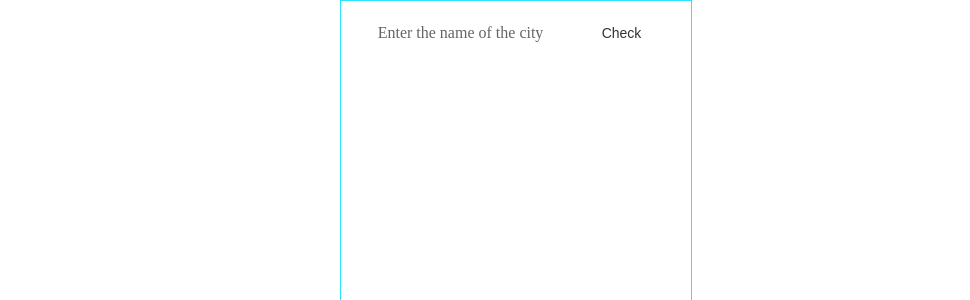
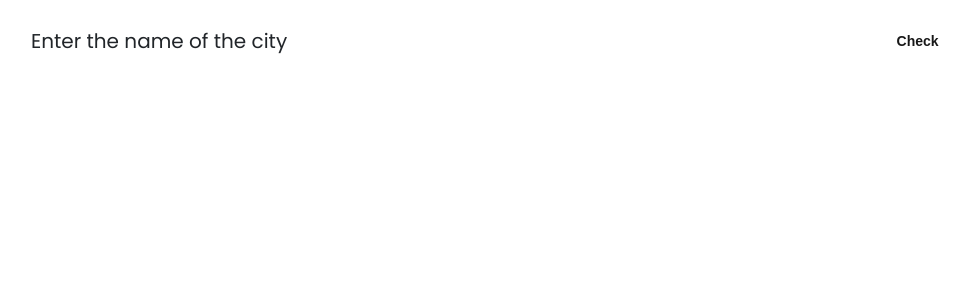
Before and after one commit to DevEvKa/GetWeatherApp, a React (Create React App) app: page / in a window 1280 px wide. Shown: the top 300 px of the page, without its empty margins (124-1094 px from the left). Built offline with nearby package versions, Linux system fonts and the light colour scheme.

Commit message:
style: add styles for different screen sizes

```diff
--- a/src/App/App.css
+++ b/src/App/App.css
@@ -1,19 +1,36 @@
+@import url('https://fonts.googleapis.com/css2?family=Poppins:wght@400;700&display=swap');
+
+*,
+*::before,
+*::after { box-sizing:border-box; }
+a { text-decoration:none; color:inherit; cursor:pointer; }
+button { background-color:transparent; color:inherit; border-width:0; padding:0; cursor:pointer; }
+figure{ margin:0; }
+ul, ol, dd { margin:0; padding:0; list-style:none; }
+h1, h2, h3, h4, h5, h6 { margin:0; font-size:inherit; font-weight:inherit; }
+p { margin:0; }
+cite { font-style:normal; }
+fieldset { border-width:0; padding:0; margin:0; }
+
 body {
-    all: unset;
-    box-sizing: border-box;
+    font-family: 'Poppins', sans-serif;
+    font-weight: 400;
+    color: #000000;
+    transition: all 0.1s linear;
 }
-
 
 .app__container {
     max-width: 320px;
-    height: 100vh;
     margin: 0 auto;
-    padding: 15px;
+    padding: 10px;
     display: flex;
     flex-direction: column;
     justify-content: space-between;
     align-items: center;
-    border: 1px solid rgb(46, 227, 255);
+}
+
+.app__form-container {
+    width: 100%;
 }
 
 .form {
@@ -24,23 +41,19 @@ body {
     gap: 3px;
 }
 
-  /* стили для input */
 .form__input {
     display: flex;
     flex-grow: 1;
-    padding: 3px;
+    display: inline-block;
     font-family: inherit;
-    font-size: inherit;
-    font-weight: 400;
-    line-height: 1.1;
-    color: #212529;
-    background-color: #fff;
-    opacity: 0.7;
+    line-height: 1.4;
     outline: 0;
     outline-offset: 0;
-    border: 1px solid transparent;
-    border-radius: 5px;
-    transition: all 0.7s ease-in-out;
+    background-color: transparent;
+    padding: 15px;
+    border: 2px solid #ffffff;
+    box-shadow: inset 0 0 10px 5px #ffffff;
+    border-radius: 5px 0 0 5px;
 }
 
 .form__input::placeholder {
@@ -49,23 +62,21 @@ body {
 
 .form__input:hover,
 .form__input:focus {
-    color: #000000;
     opacity: 0.95;
 }
 
 .form__button {
+    min-width: 20%;
     display: flex;
     justify-content: center;
     align-items: center;
-    padding: 8px 16px;
-    font-family: Arial, Helvetica, sans-serif;
     font-size: 14px;
-    color: #000000;
+    font-weight: 700;
     background-color: #ffffff;
-    opacity: 0.8;
-    border: 1px solid transparent;
-    border-radius: 4px;
-    transition: all 0.1s linear;
+    opacity: 0.9;
+    border: 2px solid #ffffff;
+    box-shadow: inset 0 0 10px 5px #ffffff;
+    border-radius: 0 5px 5px 0;
 }
 
 .form__button:hover {
@@ -73,12 +84,15 @@ body {
 }
 
 .info {
+    width: 100%;
     display: flex;
     flex-direction: column;
-    flex-grow: 1;
     justify-content: space-between;
     align-items: center;
-
+    padding: 20px;
+    border: 2px solid #ffffff;
+    box-shadow: inset 0 0 20px 10px #ffffff;
+    border-radius: 10px;
 }
 
 .main-info {
@@ -89,16 +103,62 @@ body {
     align-items: center;
 }
 
+.info__main_container {
+    width: 100%;
+    display: flex;
+    flex-direction: column;
+}
+
 .main-info__city {
-    font-size: 42px;
+    width: 100%;
+    padding: 20px 0;
+    font-size: 28px;
     font-weight: 700;
-    color: #000000;
+    white-space: nowrap;
+    overflow: hidden;
+    text-overflow: ellipsis;
+}
+
+.main-info__hiddenOnSmallScreens {
+    display: none;
+}
+
+.main-info__thermometer-container {
+    display: flex;
+    align-items: center;
+}
+
+.main-info__thermometer-icon {
+    width: 55px;
+    height: 55px;
+    display: inline-block;
+    margin-right: 5px;
+}
+
+.main-info__thermometer-text {
+    margin: 0;
+    padding: 30px 0;
+    font-size: 55px;
+    font-weight: 700;
 }
 
 .main-info__date,
 .main-info__day {
-    display: none;
+    padding: 5px 0;
+}
 
+.main-info__weather {
+    display: flex;
+    flex-grow: 1;
+    flex-direction: column;
+    justify-content: center;
+    align-items: center;
+    gap: 5px;
+    padding: 10px 0 40px 0;
+}
+
+.main-info__feels-like {
+    font-weight: 700;
 }
 
 .main-info__image {
@@ -107,42 +167,23 @@ body {
     height: auto;
 }
 
-.main-info__weather {
+.main-info__text {
     display: flex;
-    justify-content: center;
-    align-items: baseline;
-    gap: 8px;
+    flex-direction: column;
+    align-items: center;
 }
 
 .main-info__temperature {
     font-size: 38px;
     font-weight: 700;
-    color: #000000;
 }
 
 .main-info__descr {
-    font-size: 22px;
+    font-size: 20px;
     font-weight: 800;
-    color: #000000;
 }
 
-
-.temperature {
-    width: 100%;
-    display: flex;
-    justify-content: space-between;
-    gap: 15px;
-}
-
-.temperature__value_main {
-    font-size: 52px;
-    color: #ffffff;
-    opacity: 0.9;
-}
-
-
 .other-info {
-    width: 100%;
     padding: 10px;
     display: flex;
     justify-content: space-between;
@@ -153,11 +194,12 @@ body {
     display: flex;
     justify-content: flex-start;
     align-items: center;
+    padding: 10px 0;
 }
 
 .other-info__parameter-icon {
-	width: 25px;
-    height: 25px;
+	width: 23px;
+    height: 23px;
     display: inline-block;
     margin-right: 5px;
 }
@@ -173,18 +215,85 @@ body {
 
 
 
-
-
+@media (min-width: 425px) {
+    .app__container {
+        max-width: 425px;
+    }
+}
 
 
 @media (min-width: 768px) {
+    body {
+        font-size: 18px;
+    }
     .app__container {
-
+        max-width: 768px;
+    }
+    .app__form-container {
+        align-self: flex-start;
+    }
+    .info__main_container {
+        flex-direction: row;
+    }
+    .main-info {
+        flex-direction: row;
+        align-items: flex-start;
+    }
+    .main-info__city {
+        padding: 25px 0;
+        margin-bottom: 30px;
+        font-size: 35px;
+    }
+    .main-info__hiddenOnSmallScreens {
+        display: block;
+    }
+    .other-info {
+        width: 25%;
+        flex-direction: column;
+        align-items: flex-start;
+        justify-content: center;
+    }
+    .other-info__column {
+        justify-content: space-between;
+    }
+    .other-info__parameter-container {
+        padding: 15px 0;
+    }
+    .other-info__parameter {
+        font-size: 16px;
+    }
+    .main-info__temperature {
+        display: none;
     }
 }
 
 @media (min-width: 1024px) {
+    body {
+        font-size: 20px;
+    }
     .app__container {
-
+        max-width: 1024px;
+    }
+    .form__input {
+        font-size: 20px;
+    }
+    .info {
+        padding: 25px;
+    }
+    .main-info__city {
+        padding: 30px 0;
+        margin-bottom: 35px;
+        font-size: 40px;
+    }
+    .other-info {
+        width: 20%;
+    }
+    .other-info__parameter-icon {
+        width: 25px;
+        height: 25px;
+        margin-right: 8px;
+    }
+    .other-info__parameter {
+        font-size: 18px;
     }
 }
--- a/src/App/App.js
+++ b/src/App/App.js
@@ -30,6 +30,7 @@ import humidityIcon from '../images/icons/drop.png';
 import sunriseIcon from '../images/icons/sunrise.png';
 import sunsetIcon from '../images/icons/sunset.png';
 import pressureIcon from '../images/icons/down-arrow.png';
+import thermometer from '../images/icons/thermometer.png';
 
 
 //styles
@@ -41,6 +42,7 @@ const App = () => {
     const [message, setMessage] = useState("");
     const [city, setCity] = useState("");
     const [temperature, setTemperature] = useState(null);
+    const [temperatureFeels, setTemperatureFeels] = useState(null);
     const [temperatureMax, setTemperatureMax] = useState(null);
     const [temperatureLow, setTemperatureLow] = useState(null);
     const [description, setDescription] = useState("");
@@ -53,7 +55,6 @@ const App = () => {
     const [pressure, setPressure] = useState(null);
     const [timezone, setTimezone] = useState(0);
 
-
     const apiKey = "59448ffe68637a9102bfd128ccba3d92";
     const url = `https://api.openweathermap.org/data/2.5/weather?q=${city}&APPID=${apiKey}&units=metric`;
 
@@ -62,7 +63,9 @@ const App = () => {
         axios.get(url)
         .then(function (response) {
             if (response.status === 200) {
+
                 setTemperature(response.data.main.temp);
+                setTemperatureFeels(response.data.main.feels_like);
                 setTemperatureMax(response.data.main.temp_max);
                 setTemperatureLow(response.data.main.temp_min);
                 setDescription(response.data.weather[0].description);
@@ -101,7 +104,7 @@ const App = () => {
                 } else if (response.data.weather[0].description === ("few clouds")) {
                     setImage(partlySunny);
                     document.body.style.backgroundColor = '#fff9ae';
-                } else if (response.data.weather[0].description === ("broken clouds" || "scattered clouds" || "broken clouds")) {
+                } else if (response.data.weather[0].description === ("broken clouds" || "scattered clouds")) {
                     setImage(partlyCloudy);
                     document.body.style.backgroundColor = '#fff9e1';
                 } else if (response.data.weather[0].description === ("overcast clouds")) {
@@ -186,7 +189,6 @@ const App = () => {
         let hour = date.getHours();
         let minute = date.getMinutes();
        return `${hour}:${minute}`;
-
     }
 
     function getSunriseTime(milliseconds) {
@@ -199,10 +201,6 @@ const App = () => {
         let minute = date.getMinutes();
        return `${hour}:${minute}`;
     }
-
-
-
-
 
     return (
     <div className="app__container">
@@ -234,21 +232,31 @@ const App = () => {
 
         {temperature && (
             <div className="app__info-container info">
-            <section className="info__main main-info">
                 {city && (
                     <p className="main-info__city">{city}</p>
                     )
                 }
+                <div className="info__main_container">
+                <section className="info__main main-info">
+                    <div className="main-info__common">
+                        <div className="main-info__hiddenOnSmallScreens">
                             <p className="main-info__date">{getCurrentDate('currentDate')}</p>
                             <p className="main-info__day">{getCurrentDate('currentDay')}</p>
+                            <div className="main-info__thermometer-container">
+                                <img className="main-info__thermometer-icon" src={thermometer} alt="Thermometer icon"/>
+                                <p className="main-info__thermometer-text">{Math.round(temperature)}°</p>
+                            </div>
+                            <p className="main-info__feels-like">Feels like {Math.round(temperatureFeels)}°</p>
+                        </div>
+                    </div>
+                    <div className="main-info__weather">
                         <img className="main-info__image" src={image} alt="weather image"/>
-                <div className="main-info__weather">
+                        <div className="main-info__text">
                             <p className="main-info__temperature">{Math.round(temperature)}°</p>
                             <p className="main-info__descr">{description}</p>
                         </div>
-
+                    </div>
                 </section>
-
                 <section className="info__other other-info">
                     <div className="other-info__column">
                         <div className="other-info__parameter-container">
@@ -278,8 +286,8 @@ const App = () => {
                             <p className="other-info__pressure other-info__parameter"><span className="other-info__parameter-text text-pressure">Pressure: </span>{Math.round(pressure*0.750064)} mmhg</p>
                         </div>
                     </div>
-
                 </section>
+            </div>
         </div>
         )}
         {!temperature && (
```
Also changed, not shown: src/response.json (+44 -0 lines), src/images/icons/thermometer.png (added). Lines whose indentation alone changed are shown as unchanged.
